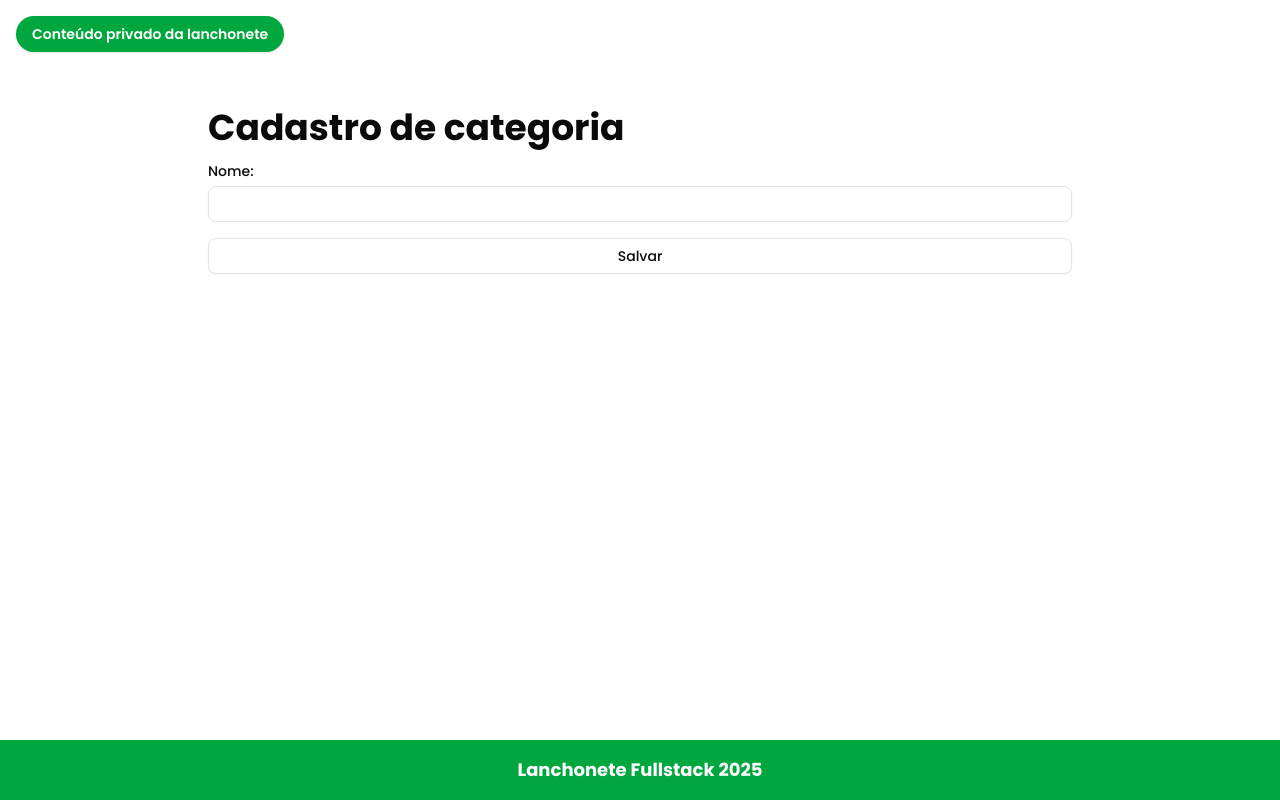
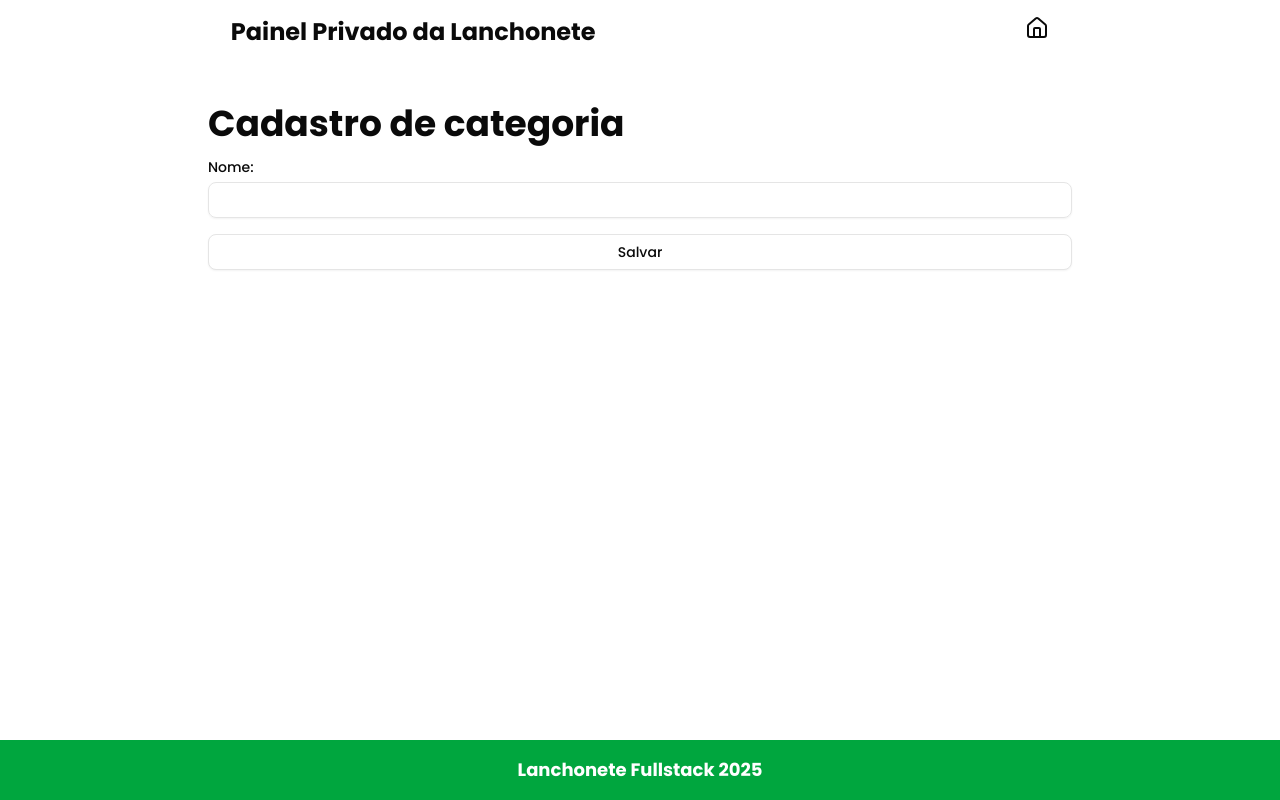
Before and after one commit to joseisaacpy/lanchonete-page, a Next.js app: page /categorias/nova in a window 1280 px wide. Built offline with nearby package versions, Linux system fonts and the light colour scheme.

Commit message:
feat(layout private): adicionar title e link para home

```diff
--- a/app/(private)/layout.tsx
+++ b/app/(private)/layout.tsx
@@ -1,3 +1,6 @@
+import { Home } from "lucide-react";
+import Link from "next/link";
+
 export default function LayoutPrivate({
   children,
 }: {
@@ -5,10 +8,11 @@ export default function LayoutPrivate({
 }) {
   return (
     <section>
-      <header className="p-4">
-        <div className="inline-block bg-green-default text-white text-sm font-semibold px-4 py-2 rounded-full shadow-sm">
-          Conteúdo privado da lanchonete
-        </div>
+      <header className="p-4 flex justify-around">
+        <h1 className="text-2xl font-bold">Painel Privado da Lanchonete</h1>
+        <Link href="/" title="Ir para o cardápio da lanchonete">
+          <Home />
+        </Link>
       </header>
 
       <main className="p-4">{children}</main>
```
